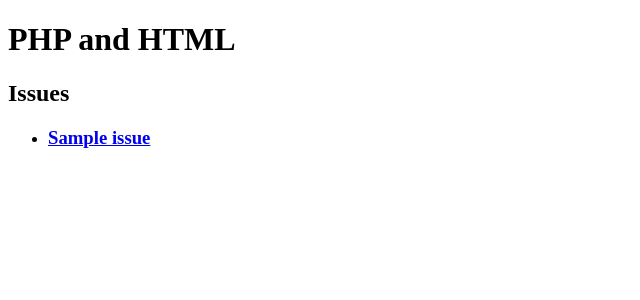
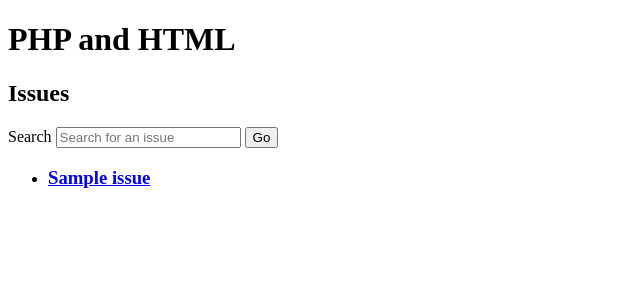
Before and after one commit to kathleencuzzocrea/week_ten_in_class, a PHP site: page / in a window 1280 px wide. Shown: the top 300 px of the page, without its empty margins (0-640 px from the left). Run offline with PHP 8.4, Linux system fonts and the light colour scheme; tables that the repository leaves empty or names only in its code hold one stand-in row (values such as "Sample post").

Commit message:
feat: search functionality, including prepapred statement query syntax

```diff
--- a/index.php
+++ b/index.php
@@ -2,11 +2,31 @@
 
 require_once __DIR__ . '/includes/scripts/database.php';
 
+$search = $_GET['search'] ?? null;
+
 // step 1 connect to database
 $connection = getConnection();
 
-// step 2 run a query against our database
 $queryResult = mysqli_query($connection, 'SELECT * FROM issues;');
+$query = 'SELECT * FROM issues';
+if (! $search) {
+	$queryResult = mysqli_query($connection, 'SELECT * FROM issues;');
+} else if ($search) {
+	// bad example of how to insert the search into our query
+	// $query = 'SELECT * FROM issues WHERE name LIKE ?;';
+
+	$sanitizedInput = htmlspecialchars($search); //helo & world --> hello &amp; world
+
+	$statement = mysqli_prepare($connection, 'SELECT * FROM issues WHERE name LIKE ?;');
+	// the array that we pass in as the second argument is merged into the above statement in the same order the question marks appear
+	$wildcardSearch = '%' . $search . '%';
+	$success = mysqli_stmt_execute($statement, [$wildcardSearch]);
+	// select * from issues where name like '%search%';
+	$queryResult = mysqli_stmt_get_result($statement);
+}
+
+// // step 2 run a query against our database
+// $queryResult = mysqli_query($connection, 'SELECT * FROM issues;');
 
 ?>
 
@@ -21,6 +41,18 @@ $queryResult = mysqli_query($connection, 'SELECT * FROM issues;');
 	<h1>PHP and HTML</h1>
 	<main>
 		<h2>Issues</h2>
+
+		<form action="index.php">
+			<label for="search">Search</label>
+			<input name="search"
+				   id="search"
+				   type="text"
+				   placeholder="Search for an issue"
+				   value="<?php echo $search ?>"
+			>
+			<button type="submit">Go</button>
+		</form>
+
 		<ul>
 			<!-- loop over each result from our query -->
 			<!-- the reason we use mysli fetch array is because this loads the next record every time we call it -->
--- a/issue.php
+++ b/issue.php
@@ -6,8 +6,9 @@ require_once __DIR__ . '/includes/scripts/database.php';
 $connection = getConnection();
 
 $id = $_GET['id'] ?? null;
+$id = intval($id);
 
-if ($id == null){
+if ($id == null || ! is_int($id) || $id === 0){
     // set response code
     http_response_code(404);
     // exit out with an error and print to the browser
```
